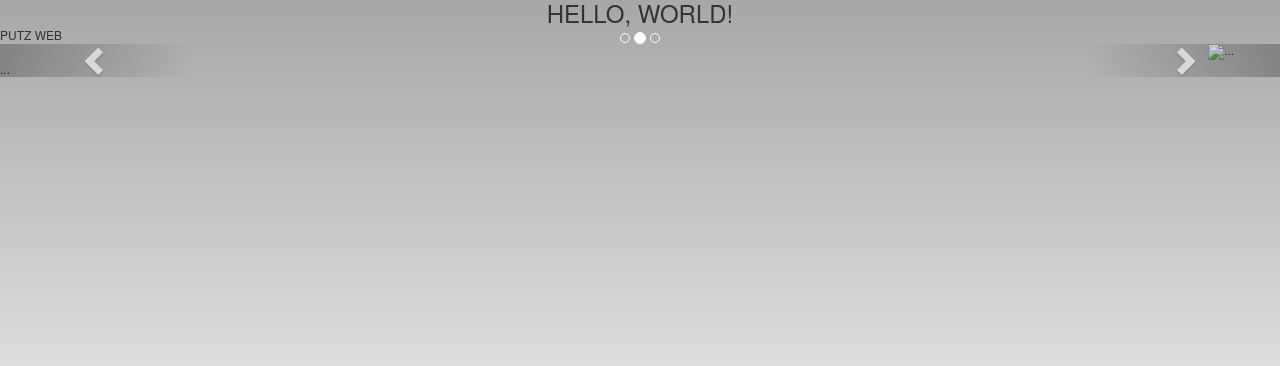
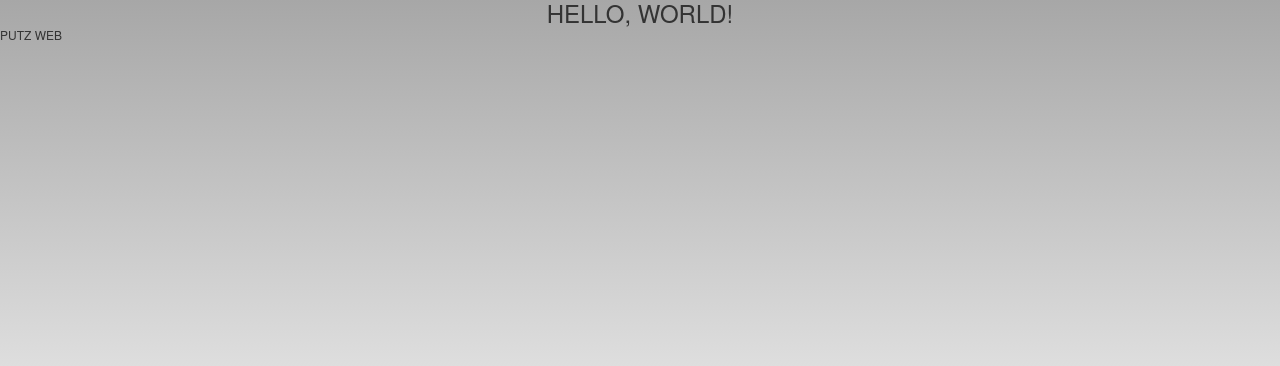
Before and after one commit to putzweb/Putz-app, a plain HTML site: page index.html in a window 1280 px wide. Drawn offline with nearby package versions, Linux system fonts and the light colour scheme.

Commit message:
Revert "2 tentativa com o js aplicado"
This reverts commit 8c3008a530bbea3d29d3322864245c10bd2330f3.

```diff
--- a/index.html
+++ b/index.html
@@ -3,10 +3,7 @@
   <head>
     <meta charset="utf-8">
     <meta http-equiv="X-UA-Compatible" content="IE=edge">
-    <meta name="format-detection" content="telephone=no" />
-        <meta name="msapplication-tap-highlight" content="no" />
-        <!-- WARNING: for iOS 7, remove the width=device-width and height=device-height attributes. See https://issues.apache.org/jira/browse/CB-4323 -->
-        <meta name="viewport" content="user-scalable=no, initial-scale=1, maximum-scale=1, minimum-scale=1, width=device-width, height=device-height, target-densitydpi=device-dpi" />
+    <meta name="viewport" content="width=device-width, initial-scale=1">
     <title>PutzWeb</title>
 
     <!-- Bootstrap -->
@@ -25,42 +22,6 @@
 
     Putz Web
 
-    <div id="carousel-example-generic" class="carousel slide" data-ride="carousel">
-  <!-- Indicators -->
-  <ol class="carousel-indicators">
-    <li data-target="#carousel-example-generic" data-slide-to="0" class="active"></li>
-    <li data-target="#carousel-example-generic" data-slide-to="1"></li>
-    <li data-target="#carousel-example-generic" data-slide-to="2"></li>
-  </ol>
-
-  <!-- Wrapper for slides -->
-  <div class="carousel-inner" role="listbox">
-    <div class="item active">
-      <img src="..." alt="...">
-      <div class="carousel-caption">
-        ...
-      </div>
-    </div>
-    <div class="item">
-      <img src="..." alt="...">
-      <div class="carousel-caption">
-        ...
-      </div>
-    </div>
-    ...
-  </div>
-
-  <!-- Controls -->
-  <a class="left carousel-control" href="#carousel-example-generic" role="button" data-slide="prev">
-    <span class="glyphicon glyphicon-chevron-left" aria-hidden="true"></span>
-    <span class="sr-only">Previous</span>
-  </a>
-  <a class="right carousel-control" href="#carousel-example-generic" role="button" data-slide="next">
-    <span class="glyphicon glyphicon-chevron-right" aria-hidden="true"></span>
-    <span class="sr-only">Next</span>
-  </a>
-</div>
-
     <!-- jQuery (necessary for Bootstrap's JavaScript plugins) -->
     <script src="https://ajax.googleapis.com/ajax/libs/jquery/1.11.1/jquery.min.js"></script>
     <!-- Include all compiled plugins (below), or include individual files as needed -->
```
